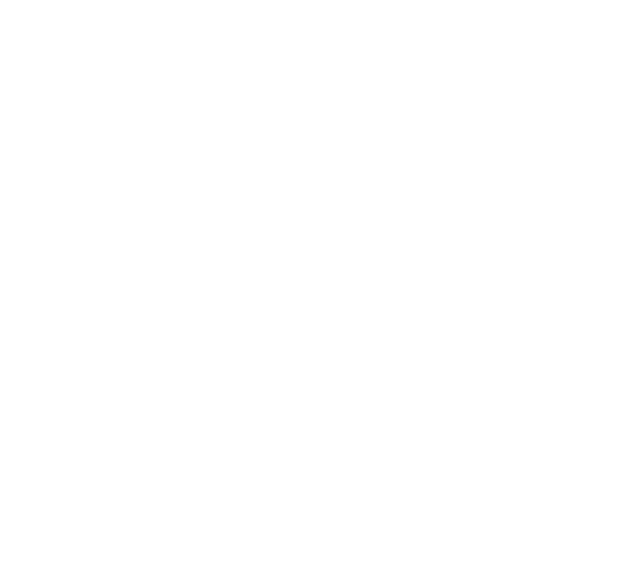
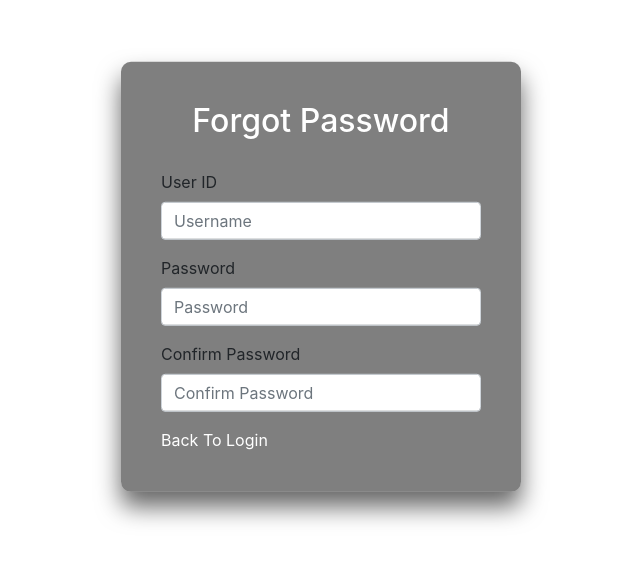
Before and after one commit to yashv6655/React-To-MongoDB-Simple-Login, a React (Create React App) app in the folder mern-client/: page /forgotpassword in a window 1280 px wide. Shown: the part 123-684 px from the top of the page, without its empty margins (319-959 px from the left). Built offline with nearby package versions, Linux system fonts and the light colour scheme.

Commit message:
Forgot Password Page Added

```diff
--- a/mern-client/src/App.js
+++ b/mern-client/src/App.js
@@ -3,6 +3,7 @@ import "./App.css";
 import LoginForm from "./components/LoginForm";
 import Success from "./components/Success";
 import Signup from "./components/Signup";
+import ForgotPassword from "./components/ForgotPassword";
 import { BrowserRouter as Router, Switch, Route } from "react-router-dom";
 
 function App() {
@@ -18,6 +19,9 @@ function App() {
         <Route path="/signup">
           <Signup />
         </Route>
+        <Route path="/forgotpassword">
+          <ForgotPassword />
+        </Route>
       </Switch>
     </Router>
   );
--- /dev/null
+++ b/mern-client/src/components/ForgotPassword.js
@@ -0,0 +1,70 @@
+import React, { useState } from "react";
+import { Link } from "react-router-dom";
+
+export default function ForgotPassword() {
+  const [users, setUsers] = useState([]);
+  const [password, setPassword] = useState("");
+  const [confirmPassword, setConfirmPassword] = useState("");
+  const [userId, setUserId] = useState("");
+
+  const userIdChange = (e) => {
+    setUserId(e.target.value);
+  };
+
+  const passwordChange = (e) => {
+    setPassword(e.target.value);
+  };
+
+  const confirmPasswordChange = (e) => {
+    setConfirmPassword(e.target.value);
+  };
+
+  return (
+    <div>
+      <div className="login-box">
+        <h2>Forgot Password</h2>
+        <form>
+          <div className="form-group">
+            <label htmlFor="formGroupExampleInput">User ID</label>
+            <input
+              type="text"
+              className="form-control"
+              id="formGroupExampleInput2"
+              placeholder="Username"
+              onChange={userIdChange}
+              value={userId}
+              required
+            />
+          </div>
+          <div className="form-group">
+            <label htmlFor="formGroupExampleInput">Password</label>
+            <input
+              type="text"
+              className="form-control"
+              id="formGroupExampleInput2"
+              placeholder="Password"
+              onChange={passwordChange}
+              value={password}
+              required
+            />
+          </div>
+          <div className="form-group">
+            <label htmlFor="formGroupExampleInput">Confirm Password</label>
+            <input
+              type="text"
+              className="form-control"
+              id="formGroupExampleInput2"
+              placeholder="Confirm Password"
+              onChange={confirmPasswordChange}
+              value={confirmPassword}
+              required
+            />
+          </div>
+        </form>
+        <Link to="/login" className="text-white">
+          Back To Login
+        </Link>
+      </div>
+    </div>
+  );
+}
--- a/mern-client/src/components/LoginForm.js
+++ b/mern-client/src/components/LoginForm.js
@@ -67,6 +67,7 @@ export default function LoginForm() {
               placeholder="Username"
               onChange={usernameChange}
               value={username}
+              required
             />
           </div>
           <div className="form-group">
@@ -78,6 +79,7 @@ export default function LoginForm() {
               placeholder="Password"
               onChange={passwordChange}
               value={password}
+              required
             />
           </div>
           <button
@@ -87,11 +89,20 @@ export default function LoginForm() {
           >
             Login
           </button>
-          {loggedIn ? <Redirect to="/complete" /> : <p>Please Log In</p>}
+          {loggedIn ? (
+            <Redirect to="/complete" />
+          ) : (
+            <p className="text-white">Please Log In</p>
+          )}
         </form>
-        <Link to="/signup" className="text-white">
-          Signup
-        </Link>
+        <div className="text-center">
+          <Link to="/signup" className="text-white">
+            Signup
+          </Link>
+          <Link to="/forgotpassword" className="text-white ml-5">
+            Forgot Password?
+          </Link>
+        </div>
       </div>
     </div>
   );
--- a/mern-client/src/components/Signup.js
+++ b/mern-client/src/components/Signup.js
@@ -55,7 +55,9 @@ export default function Signup() {
         <h2>Sign Up</h2>
         <form>
           <div className="form-group">
-            <label htmlFor="exampleInputEmail1">Username</label>
+            <label htmlFor="exampleInputEmail1" className="text-white">
+              Username
+            </label>
             <input
               type="text"
               className="form-control"
@@ -65,12 +67,14 @@ export default function Signup() {
               onChange={usernameChange}
               value={username}
             />
-            <small id="emailHelp" className="form-text text-white">
+            <small id="emailHelp" className="form-text text-warning">
               We'll never share your information with anyone else.
             </small>
           </div>
           <div className="form-group">
-            <label htmlFor="exampleInputPassword1">Password</label>
+            <label htmlFor="exampleInputPassword1" className="text-white">
+              Password
+            </label>
             <input
               type="password"
               className="form-control"
@@ -81,7 +85,9 @@ export default function Signup() {
             />
           </div>
           <div className="form-group">
-            <label htmlFor="exampleInputPassword1">Confirm Password</label>
+            <label htmlFor="exampleInputPassword1" className="text-white">
+              Confirm Password
+            </label>
             <input
               type="password"
               className="form-control"
--- a/mern-client/src/components/Success.js
+++ b/mern-client/src/components/Success.js
@@ -4,8 +4,10 @@ import { userId } from "./LoginForm";
 export default function Success() {
   return (
     <div>
-      <div className="jumbotron">Logged In {userId}</div>
-      <div class="alert alert-danger alert-dismissible fade show" role="alert">
+      <div
+        className="alert alert-danger alert-dismissible fade show"
+        role="alert"
+      >
         <strong>PLEASE READ BEFORE CLOSING</strong> Store this user ID in a safe
         location in order to reset your password.
         <strong>
@@ -14,13 +16,14 @@ export default function Success() {
         </strong>
         <button
           type="button"
-          class="close"
+          className="close"
           data-dismiss="alert"
           aria-label="Close"
         >
           <span aria-hidden="true">&times;</span>
         </button>
       </div>
+      <div className="jumbotron">Logged In {userId}</div>
     </div>
   );
 }
```
